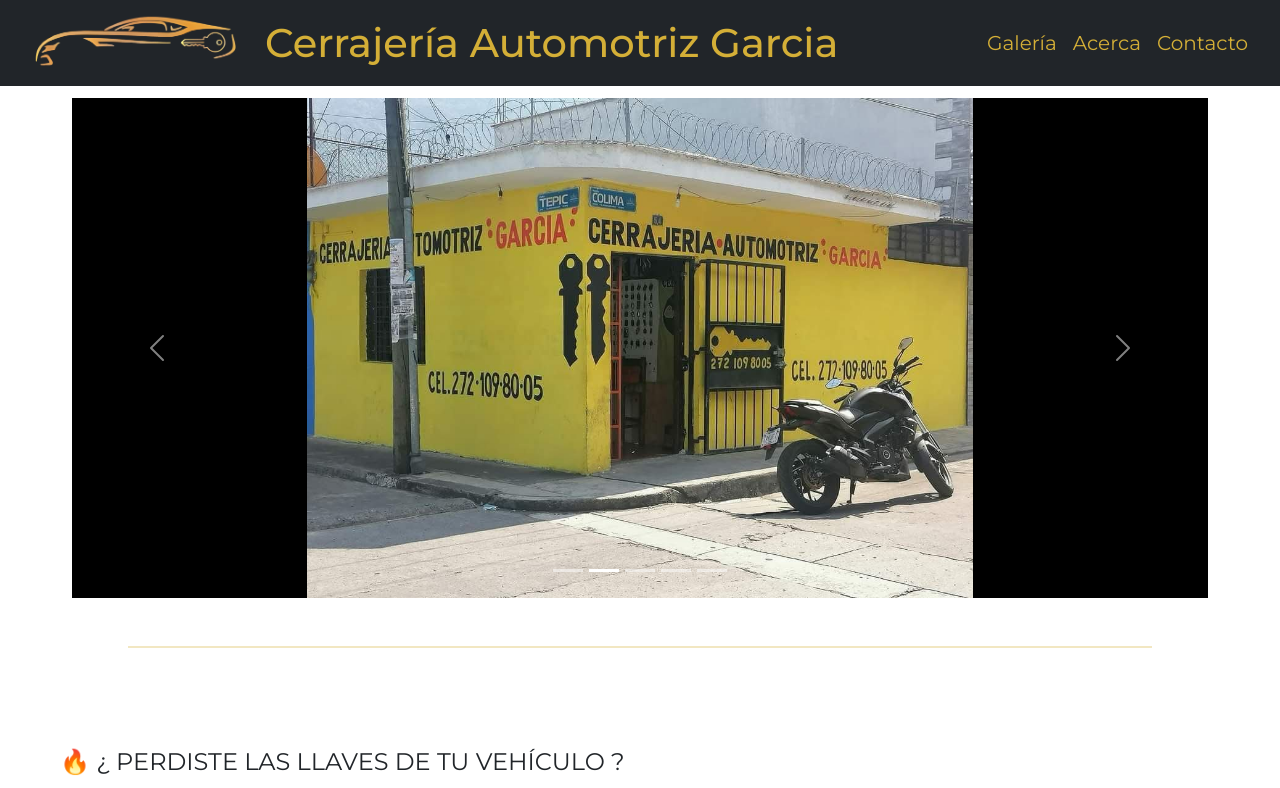
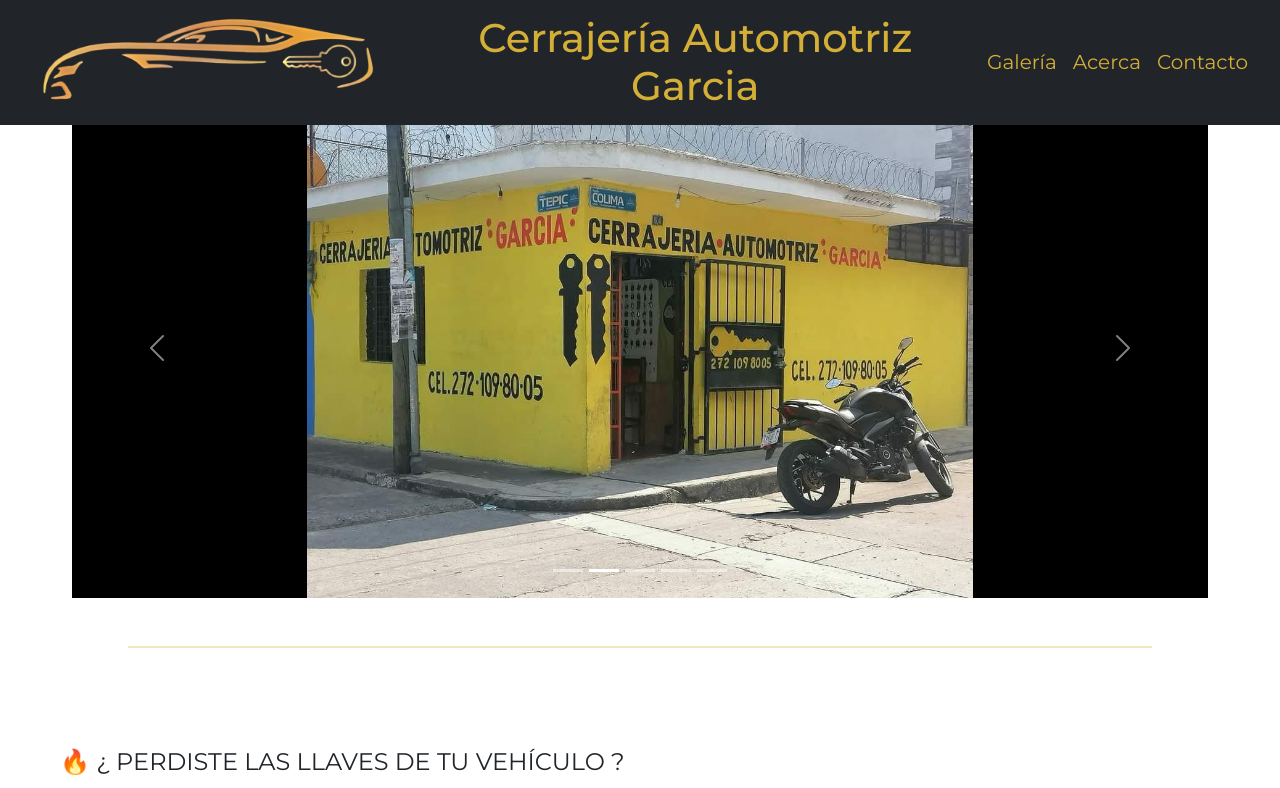
Before and after one commit to danielch04/AutomotrizGarcia, a plain HTML site: page index.html in a window 1280 px wide. Shown: the top 788 px of the page. Drawn offline with nearby package versions, Linux system fonts and the light colour scheme.

Commit message:
Update index.html v2.0.1

```diff
--- a/index.html
+++ b/index.html
@@ -26,7 +26,7 @@
 
             <!-- Logo -->
             <a class="navbar-brand" href="index.html">
-              <img src="img/logo_gold.png" alt="logo cerrajeria" class="img-fluid" style="max-height: 60px;">
+              <img src="img/logo_gold.png" alt="logo cerrajeria" class="img-fluid" style="max-height: 100px;">
             </a>
 
             <!-- Toggler (hamburguesa) -->
```
